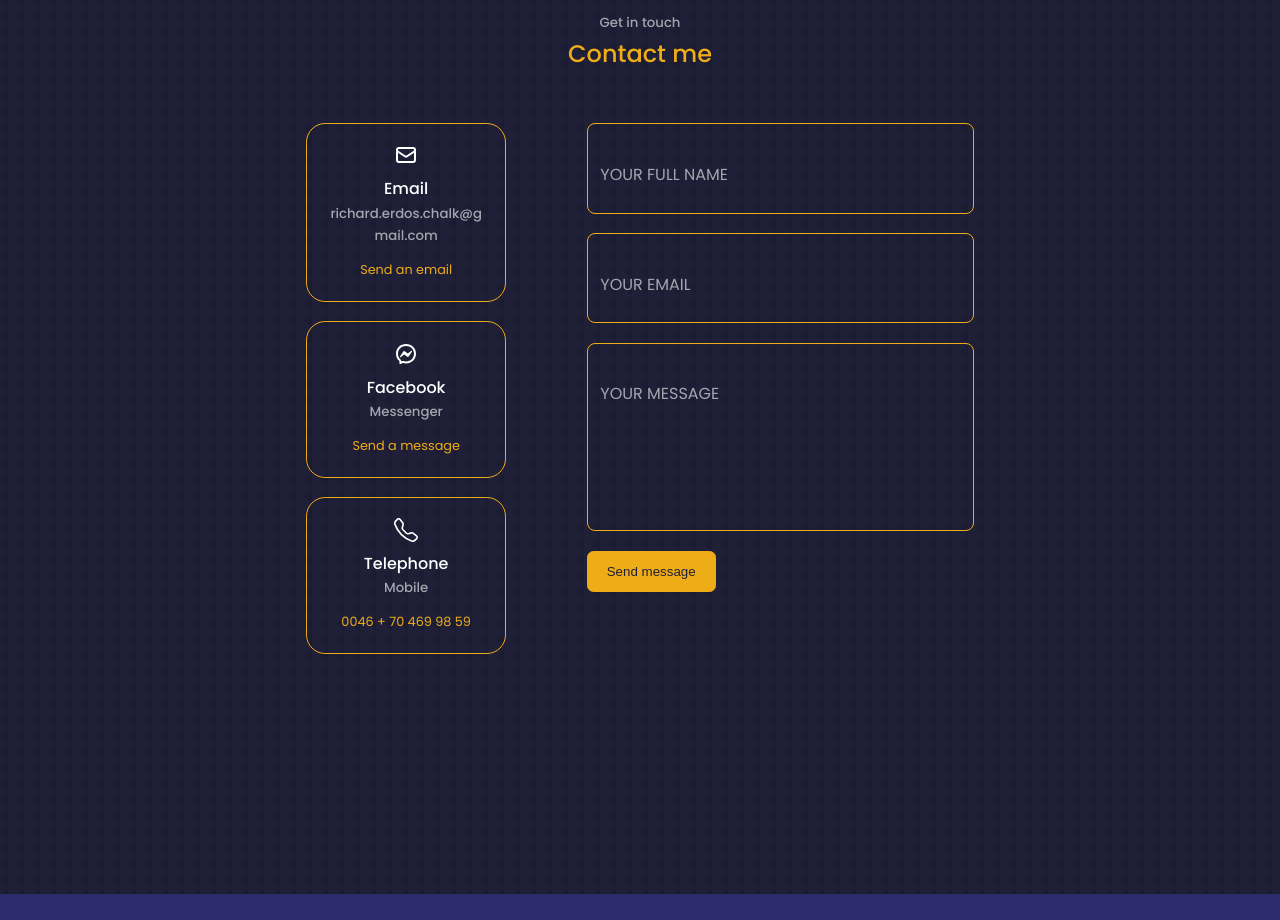
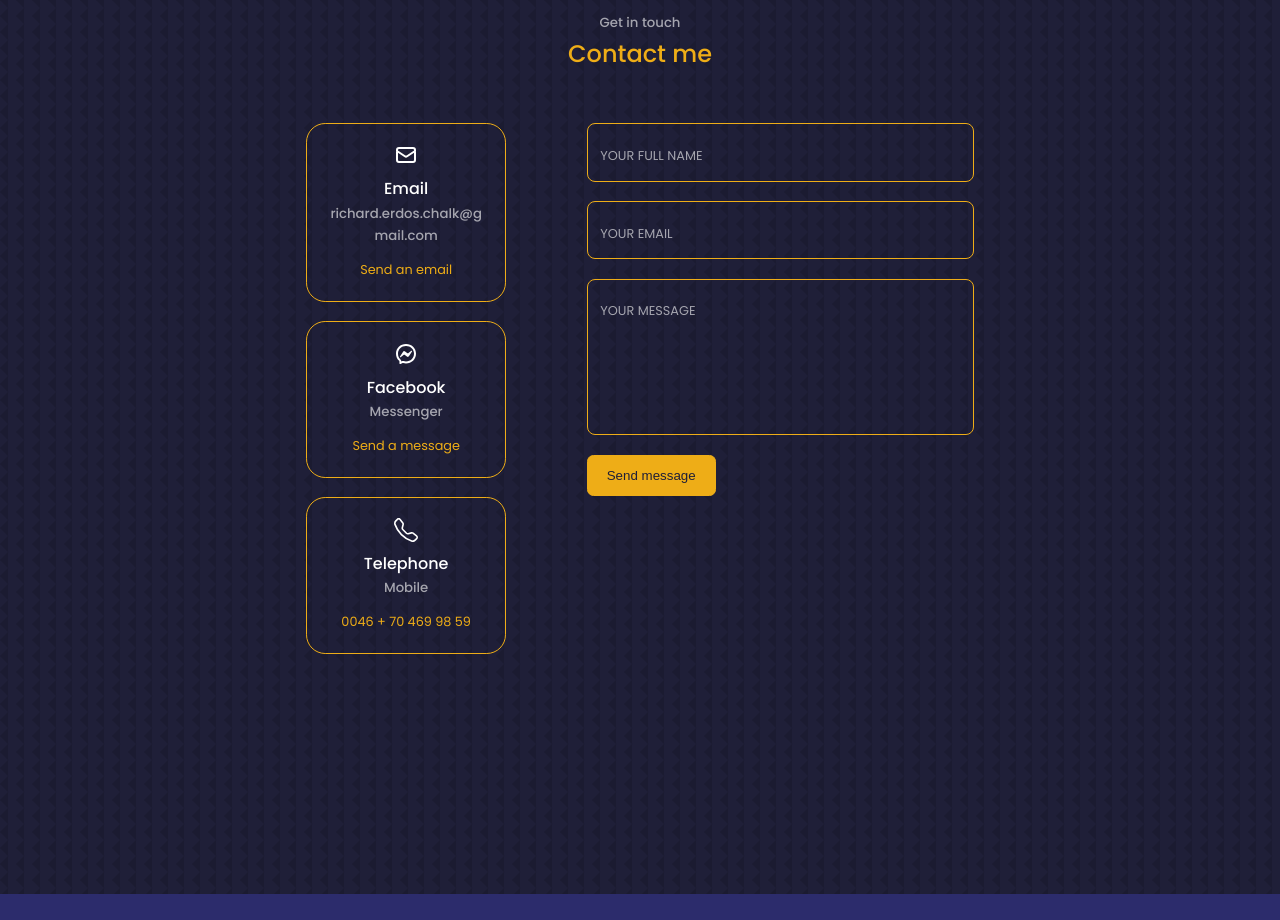
Before and after one commit to RichardChalk/portfolio, a React (Create React App) app: page / in a window 1280 px wide. Shown: the part 5400-6320 px from the top of the page. Built offline with nearby package versions, Linux system fonts and the light colour scheme.

Commit message:
contact fix v3

```diff
--- a/src/components/contact/Contact.jsx
+++ b/src/components/contact/Contact.jsx
@@ -83,7 +83,7 @@ const Contact = () => {
 
         {/* RIGHT SIDE - Contact form ==================================== */}
         <form ref={form} className="contact__form" onSubmit={sendEmail}>
-          <div class="contact__input-div">
+          <div className="contact__input-div">
             <input
               type="text"
               className="contact__input"
@@ -92,7 +92,7 @@ const Contact = () => {
             />
             <span>Your full Name</span>
           </div>
-          <div class="contact__input-div">
+          <div className="contact__input-div">
             <input
               type="email"
               className="contact__input"
@@ -101,7 +101,7 @@ const Contact = () => {
             />
             <span>Your email</span>
           </div>
-          <div class="contact__input-div">
+          <div className="contact__input-div">
             <textarea
               rows="7"
               className="contact__input"
--- a/src/components/contact/contact.css
+++ b/src/components/contact/contact.css
@@ -60,7 +60,7 @@
 .contact__input-div {
   position: relative;
   width: 100%;
-  padding: 1.5rem;
+  padding: 0.5rem;
   border-radius: 0.5rem;
   background: transparent;
   border: 1px solid var(--colour-primary);
@@ -71,11 +71,10 @@
 .contact__input-div textarea {
   width: 100%;
   padding: 0.8rem;
-  /* border: 1px solid rgba(255, 255, 255, 0.2); */
   background: transparent;
   border-radius: 0.5rem;
   outline: none;
-  color: white;
+  color: var(--colour-white);
   transition: 0.5s;
   resize: none; /* Dont allow user to resize textarea */
 }
@@ -85,7 +84,7 @@
   left: 0;
   padding: 0.8rem;
   pointer-events: none;
-  font-size: 1rem;
+  font-size: 0.8rem;
   color: var(--colour-light);
   text-transform: uppercase;
   transition: var(--transition);
@@ -96,12 +95,16 @@
 .contact__input-div textarea:focus ~ span,
 .contact__input-div textarea:focus ~ span {
   color: #eead17;
-  transform: translateX(2rem) translateY(-0.35rem);
+  transform: translateX(1rem) translateY(-0.35rem);
   font-size: 0.6rem;
   padding: 0 0.8rem;
   background: #1f1f38;
-  border-left: 1px solid #eead17;
-  border-right: 1px solid #eead17;
+  /* border-left: 1px solid #eead17;
+  border-right: 1px solid #eead17; */
+  background: var(--colour-primary);
+  color: var(--colour-bg);
+  font-weight: bold;
+  border-radius: 0.2rem;
   letter-spacing: 0.2rem;
 }
 
```
